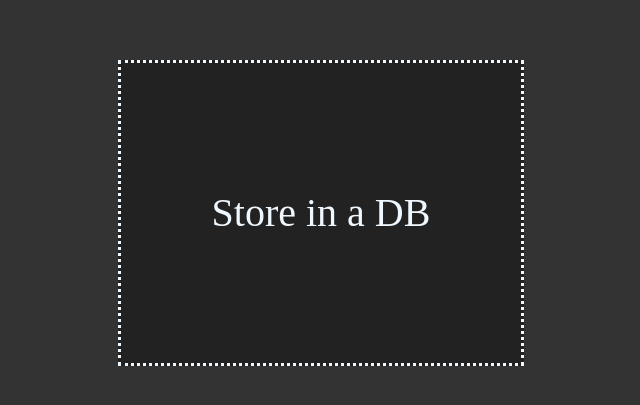
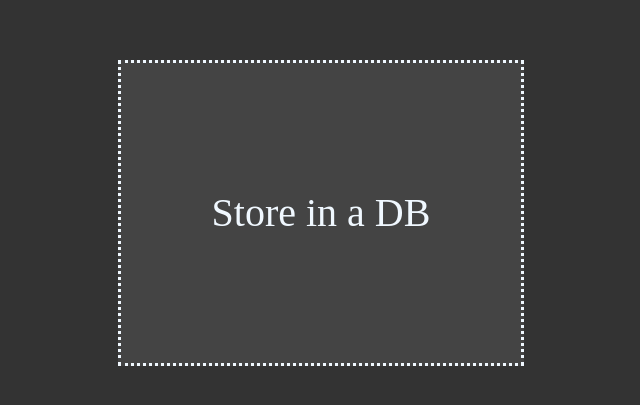
Before and after one commit to Bonsanto/web-node, a website: page views/db/index.html in a window 1280 px wide. Shown: the part 187-592 px from the top of the page, without its empty margins (319-959 px from the left). Drawn offline with Linux system fonts and the light colour scheme.

Commit message:
- Modified the view.

```diff
--- a/views/db/index.html
+++ b/views/db/index.html
@@ -8,7 +8,7 @@
 </form>
 <div style="width: 400px;
 	height: 300px;
-	background-color: #222222;
+	background-color: #444444;
 	color: aliceblue;
 	border-style: dotted solid;
 	border-right-style: dotted;
```
